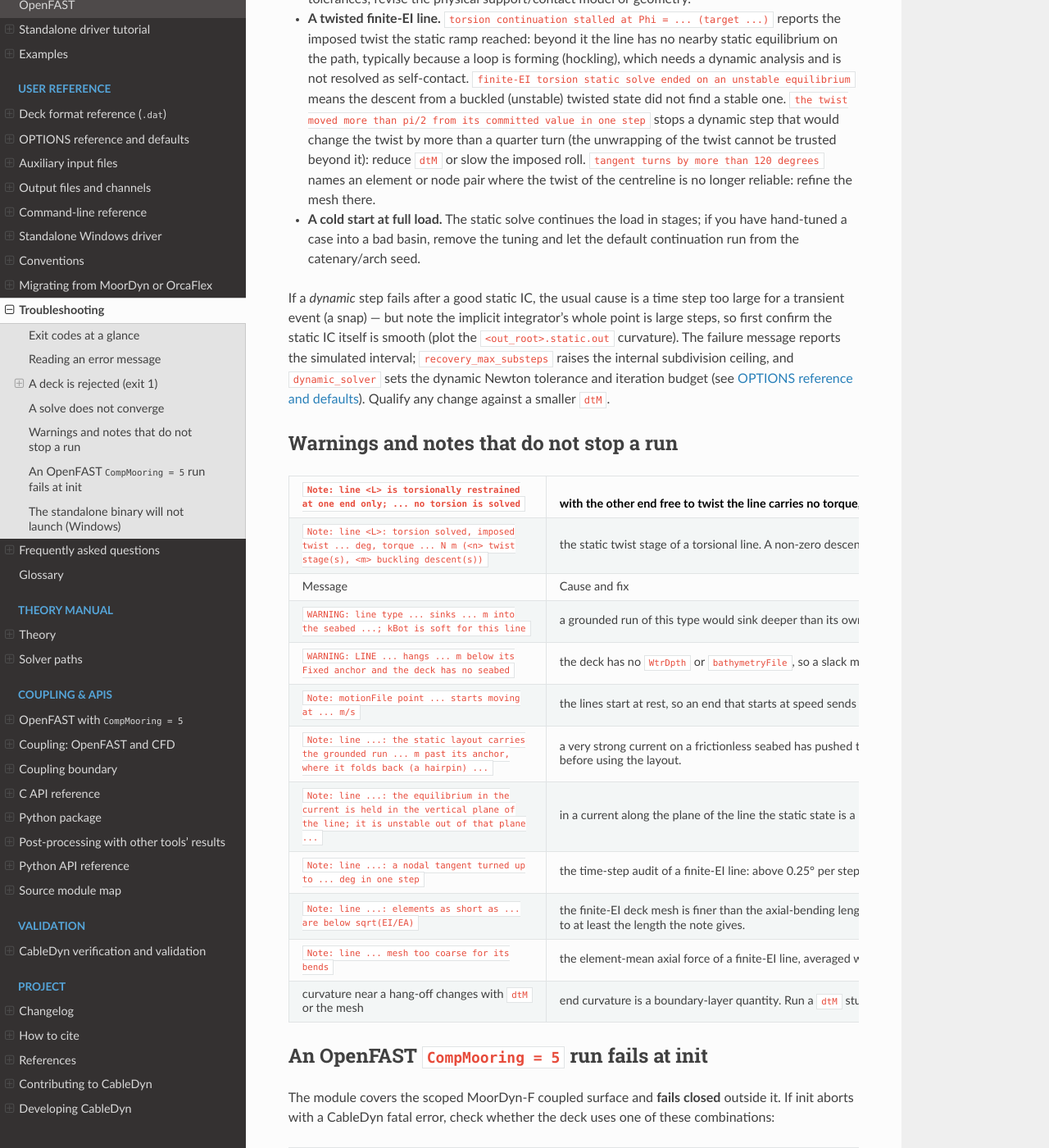
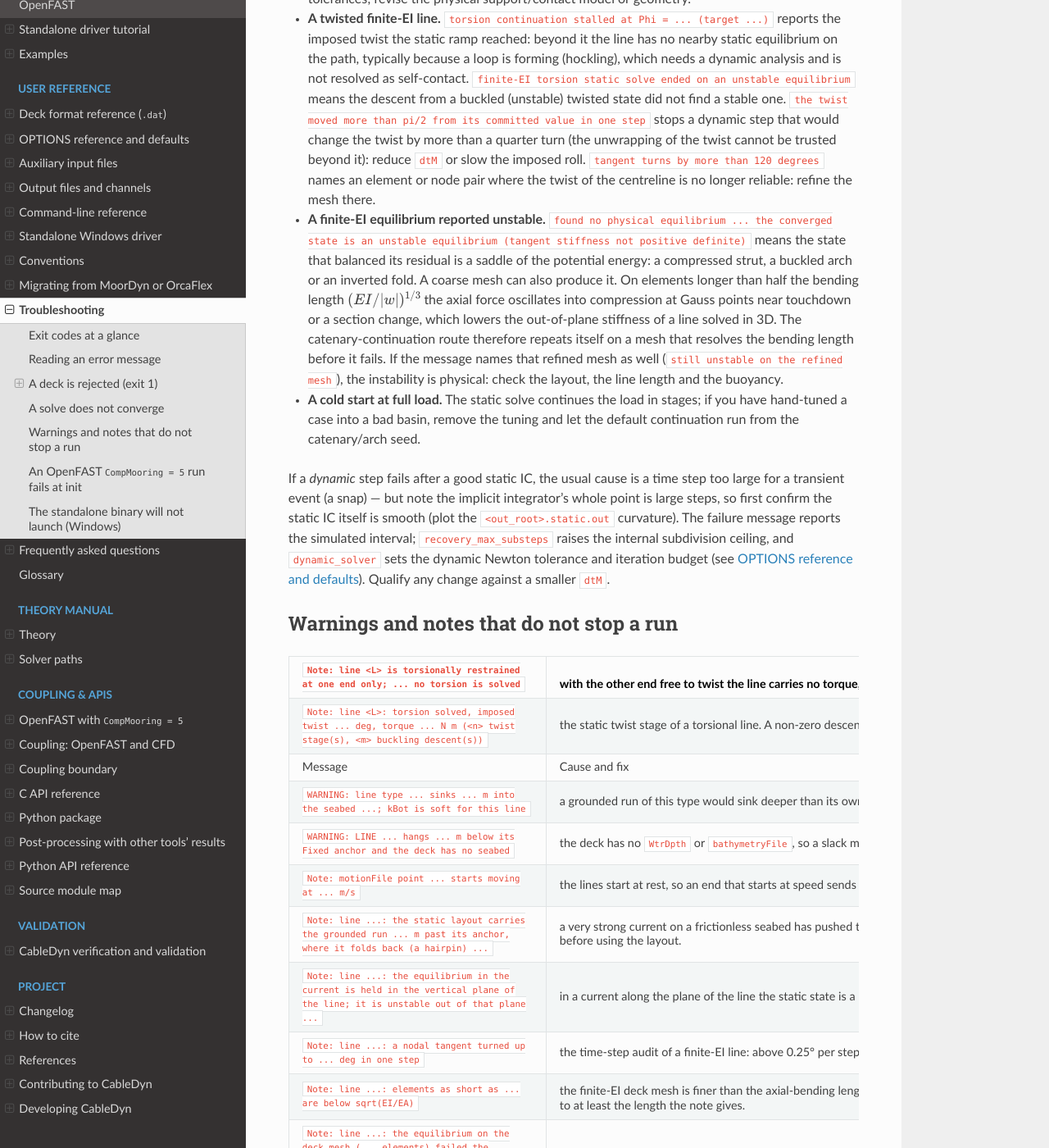
Before and after one commit to SMI-Lab-Inha/CableDyn, a Sphinx documentation site: the page built from doc/troubleshooting.rst, in a window 1280 px wide and 1400 px high, scrolled down 10121 px. Shown: the whole window at 82% size. Built offline with Sphinx 7.4.7 and the Read the Docs theme 3.1.0, drawn with Linux system fonts in a browser that asks for light colours; some of the changed text lies outside the part shown.

Commit message:
fix: refine a coarse finite-EI static that fails its stability test
A lazy-wave power cable restrained in torsion (80 m bare, a 100 m
buoyancy section and 420 m laid on a 200 m seabed, 10 m elements on the
laid part) stopped its static initialisation as an unstable
equilibrium. The same cable without torsion initialised. Torsion makes
the static solve three-dimensional, and the stability test then checks
the transverse DOFs that the planar solve holds.

The full tangent of that discrete equilibrium does have one negative
eigenvalue, local and out of plane just past touchdown. It comes from
the mesh: elements longer than the bending length (about 4-5 m there)
cannot represent the bend, and the pointwise axial force of these
stiff-EA cubic-Hermite elements oscillates about its element mean,
from -14.5 kN to +21 kN at the Gauss points against a true tension of
1.2-1.5 kN. The compressed Gauss points lower the transverse geometric
stiffness below zero. Every refined mesh (half, 4 m, 2 m, 1 m, and
adaptive_mesh) is stable, and so is a three-point axial rule on the
deck mesh; positions converge as h^2.

The static solve already refines a mesh whose elements exceed half the
bending length, but only when the polish fails. When the
catenary-continuation equilibrium on the deck mesh fails the stability
test, the route is now repeated once on that refined mesh and its state
audited and tested the same way; a note names both meshes. A physical
instability persists on the refined mesh and still stops the solve,
now saying so.

Only paths that failed before change: of 97 decks (all examples and
test decks) run through a dev build and this build, 87 give
byte-identical outputs and the 10 that differ are those that stopped
with exit code 2 and now initialise. A test deck covers the case, and
the modelling guide gives the mesh rule for finite-EI lines.

Signed-off-by: Jae Hoon Seo <jaehoon.seo@inha.ac.kr>

```diff
--- a/doc/troubleshooting.rst
+++ b/doc/troubleshooting.rst
@@ -463,6 +463,16 @@ but a few geometries are genuinely hard:
   of the twist cannot be trusted beyond it): reduce ``dtM`` or slow the imposed roll.
   ``tangent turns by more than 120 degrees`` names an element or node pair where the twist of
   the centreline is no longer reliable: refine the mesh there.
+- **A finite-EI equilibrium reported unstable.** ``found no physical equilibrium ... the
+  converged state is an unstable equilibrium (tangent stiffness not positive definite)`` means
+  the state that balanced its residual is a saddle of the potential energy: a compressed strut, a
+  buckled arch or an inverted fold. A coarse mesh can also produce it. On elements longer than
+  half the bending length :math:`(EI/|w|)^{1/3}` the axial force oscillates into compression at
+  Gauss points near touchdown or a section change, which lowers the out-of-plane stiffness of a
+  line solved in 3D. The catenary-continuation route therefore repeats itself on a mesh that
+  resolves the bending length before it fails. If the message names that refined mesh as well
+  (``still unstable on the refined mesh``), the instability is physical: check the layout, the
+  line length and the buoyancy.
 - **A cold start at full load.** The static solve continues the load in stages; if you have
   hand-tuned a case into a bad basin, remove the tuning and let the default continuation run
   from the catenary/arch seed.
@@ -527,6 +537,13 @@ Warnings and notes that do not stop a run
        Newton system loses the precision to converge. An 80 m lazy wave (6.5 mm limit)
        solves at 8 mm elements and not at 4 to 6 mm, where the solve stops within seconds
        and names the mesh. Coarsen ``NumSegs`` to at least the length the note gives.
+   * - ``Note: line ...: the equilibrium on the deck mesh (... elements) failed the stability test
+       with elements longer than half the bending length; stable on the refined mesh of ...
+       elements``
+     - on the deck mesh the static state read as unstable, an artefact of elements longer than
+       half the bending length :math:`(EI/|w|)^{1/3}` (see :doc:`modeling`, step 5). The run uses
+       the refined mesh, statics and dynamics alike, and its outputs have that many segments.
+       Mesh the touchdown and section changes to that rule to keep the deck mesh.
    * - ``Note: line ... mesh too coarse for its bends``
      - the element-mean axial force of a finite-EI line, averaged with its neighbours, is
        compressive, and the pointwise resultant oscillates well beyond it. Refine ``NumSegs`` in
```
Also changed, not shown: CHANGELOG.md (+10 -0 lines), CMakeLists.txt (+11 -0 lines), doc/modeling.rst (+15 -0 lines), 2 other files.
